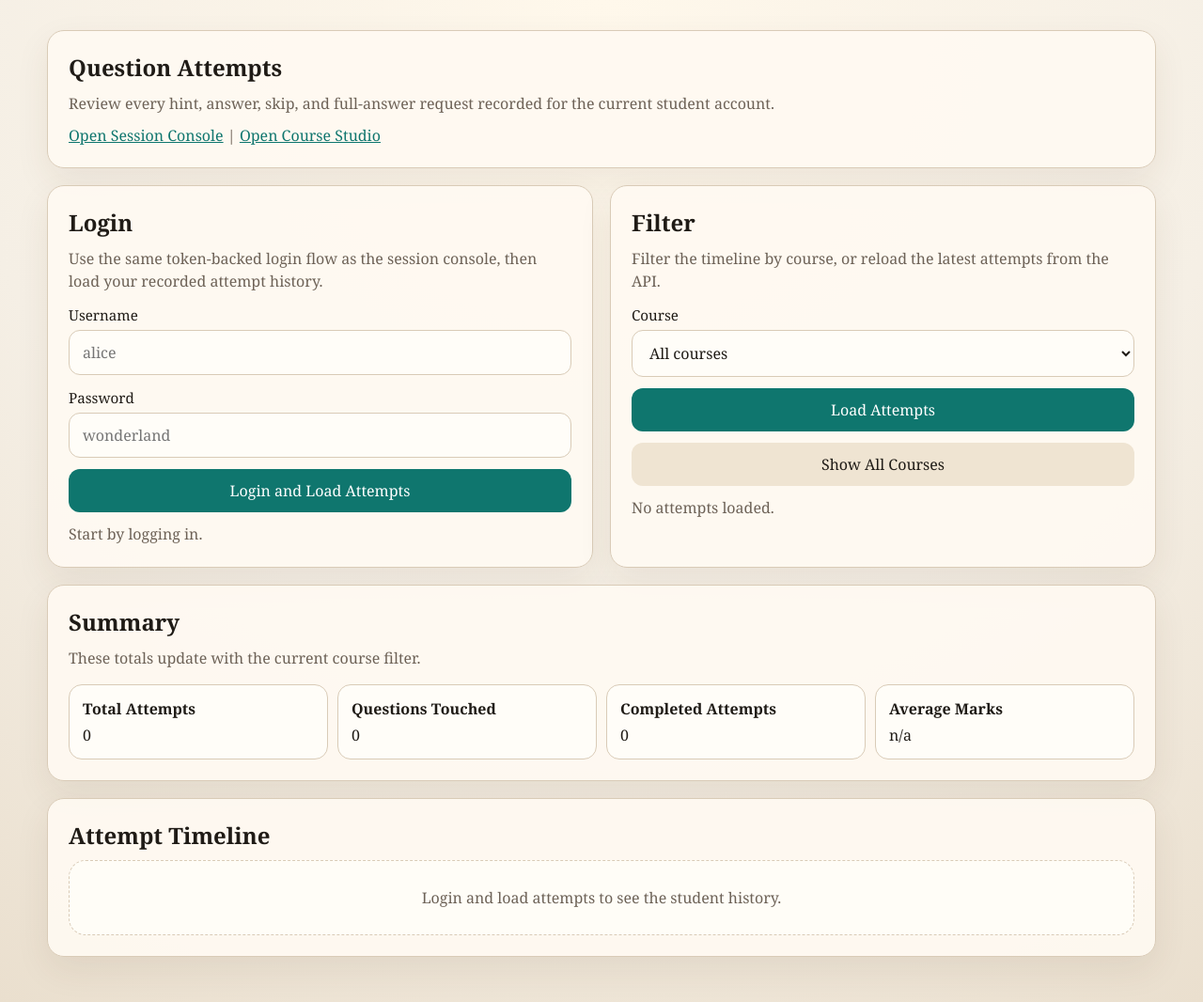
After one commit to ralthor/agentic-curiosity, a Django app: page /attempts/ in a window 1280 px wide. The commit adds this page. Shown: the whole page at 94% size. Run offline with Django 5.2, Linux system fonts and the light colour scheme; some libraries are stand-ins or nearby versions.

Commit message:
Add view question attempts

```diff
--- a/chat_api/urls.py
+++ b/chat_api/urls.py
@@ -1,6 +1,7 @@
 from django.urls import path
 
 from .views import (
+    attempts_view,
     chat_view,
     courses_view,
     create_session_view,
@@ -15,6 +16,7 @@ urlpatterns = [
     path("token/", token_view, name="chat-api-token"),
     path("courses/", courses_view, name="chat-api-courses"),
     path("courses/<int:course_id>/questions/import/", import_course_questions_view, name="chat-api-import-course-questions"),
+    path("attempts/", attempts_view, name="chat-api-attempts"),
     path("sessions/", create_session_view, name="chat-api-create-session"),
     path("sessions/<int:session_id>/", session_detail_view, name="chat-api-session-detail"),
     path("chat/", chat_view, name="chat-api-chat"),
--- /dev/null
+++ b/core/templates/core/attempts.html
@@ -0,0 +1,519 @@
+<!DOCTYPE html>
+<html lang="en">
+<head>
+    <meta charset="utf-8">
+    <meta name="viewport" content="width=device-width, initial-scale=1">
+    <title>Question Attempts</title>
+    <style>
+        :root {
+            --bg: #f5efe5;
+            --panel: #fffaf2;
+            --ink: #1f1b16;
+            --muted: #6d6257;
+            --line: #d9cbb7;
+            --accent: #0f766e;
+            --accent-soft: #d8f2ee;
+            --danger: #b42318;
+        }
+
+        * { box-sizing: border-box; }
+        body {
+            margin: 0;
+            font-family: Georgia, "Times New Roman", serif;
+            background: radial-gradient(circle at top, #fff8eb 0%, var(--bg) 56%, #eadfce 100%);
+            color: var(--ink);
+        }
+
+        main {
+            width: min(1180px, calc(100% - 32px));
+            margin: 32px auto 48px;
+            display: grid;
+            gap: 18px;
+        }
+
+        .hero, .panel, .attempt-card {
+            background: rgba(255, 250, 242, 0.92);
+            border: 1px solid var(--line);
+            border-radius: 18px;
+            padding: 22px;
+            box-shadow: 0 14px 36px rgba(80, 57, 30, 0.08);
+        }
+
+        .hero h1, .panel h2 {
+            margin: 0 0 10px;
+        }
+
+        .hero p, .panel p {
+            margin: 0;
+            color: var(--muted);
+            line-height: 1.5;
+        }
+
+        .grid {
+            display: grid;
+            grid-template-columns: repeat(auto-fit, minmax(280px, 1fr));
+            gap: 18px;
+        }
+
+        .summary-grid {
+            display: grid;
+            grid-template-columns: repeat(auto-fit, minmax(160px, 1fr));
+            gap: 10px;
+            margin-top: 16px;
+        }
+
+        .summary-card {
+            border: 1px solid var(--line);
+            border-radius: 14px;
+            padding: 14px;
+            background: #fffdf8;
+        }
+
+        .summary-card strong {
+            display: block;
+            margin-bottom: 6px;
+        }
+
+        label {
+            display: block;
+            margin: 14px 0 6px;
+            font-size: 0.95rem;
+        }
+
+        input, select, button {
+            width: 100%;
+            font: inherit;
+            border-radius: 12px;
+        }
+
+        input, select {
+            padding: 12px 14px;
+            border: 1px solid var(--line);
+            background: #fffdf8;
+            color: var(--ink);
+        }
+
+        button {
+            border: 0;
+            padding: 12px 16px;
+            background: var(--accent);
+            color: white;
+            cursor: pointer;
+            margin-top: 12px;
+        }
+
+        button.secondary {
+            background: #efe4d2;
+            color: var(--ink);
+        }
+
+        .status {
+            min-height: 24px;
+            color: var(--muted);
+            margin-top: 12px;
+        }
+
+        .status.error {
+            color: var(--danger);
+        }
+
+        .stack {
+            display: grid;
+            gap: 14px;
+        }
+
+        .attempt-card {
+            padding: 18px;
+        }
+
+        .attempt-header {
+            display: flex;
+            justify-content: space-between;
+            gap: 12px;
+            align-items: flex-start;
+            margin-bottom: 14px;
+        }
+
+        .attempt-header h3 {
+            margin: 0;
+            font-size: 1.1rem;
+        }
+
+        .attempt-meta {
+            display: flex;
+            flex-wrap: wrap;
+            gap: 8px;
+            margin-bottom: 14px;
+        }
+
+        .badge {
+            display: inline-block;
+            padding: 4px 10px;
+            border-radius: 999px;
+            background: var(--accent-soft);
+            color: var(--accent);
+            font-size: 0.88rem;
+        }
+
+        .attempt-body {
+            display: grid;
+            gap: 12px;
+        }
+
+        .section-block {
+            border: 1px solid var(--line);
+            border-radius: 14px;
+            padding: 14px;
+            background: #fffdf8;
+        }
+
+        .section-block strong {
+            display: block;
+            margin-bottom: 8px;
+        }
+
+        .markdown-content > :first-child {
+            margin-top: 0;
+        }
+
+        .markdown-content > :last-child {
+            margin-bottom: 0;
+        }
+
+        .empty-state {
+            border: 1px dashed var(--line);
+            border-radius: 18px;
+            padding: 28px;
+            text-align: center;
+            color: var(--muted);
+            background: rgba(255, 253, 248, 0.9);
+        }
+
+        a {
+            color: var(--accent);
+        }
+
+        @media (max-width: 680px) {
+            .attempt-header {
+                flex-direction: column;
+            }
+        }
+    </style>
+</head>
+<body>
+<main>
+    <section class="hero">
+        <h1>Question Attempts</h1>
+        <p>Review every hint, answer, skip, and full-answer request recorded for the current student account.</p>
+        <p style="margin-top: 10px;"><a href="{{ home_url }}">Open Session Console</a> | <a href="{{ course_topics_page_url }}">Open Course Studio</a></p>
+    </section>
+
+    <div class="grid">
+        <section class="panel">
+            <h2>Login</h2>
+            <p>Use the same token-backed login flow as the session console, then load your recorded attempt history.</p>
+            <label for="username">Username</label>
+            <input id="username" placeholder="alice">
+            <label for="password">Password</label>
+            <input id="password" type="password" placeholder="wonderland">
+            <button id="login-button" type="button">Login and Load Attempts</button>
+            <div class="status" id="auth-status">Start by logging in.</div>
+        </section>
+
+        <section class="panel">
+            <h2>Filter</h2>
+            <p>Filter the timeline by course, or reload the latest attempts from the API.</p>
+            <label for="course-filter">Course</label>
+            <select id="course-filter">
+                <option value="">All courses</option>
+            </select>
+            <button id="load-attempts-button" type="button">Load Attempts</button>
+            <button id="clear-filter-button" type="button" class="secondary">Show All Courses</button>
+            <div class="status" id="attempts-status">No attempts loaded.</div>
+        </section>
+    </div>
+
+    <section class="panel">
+        <h2>Summary</h2>
+        <p>These totals update with the current course filter.</p>
+        <div class="summary-grid">
+            <div class="summary-card">
+                <strong>Total Attempts</strong>
+                <span id="summary-total">0</span>
+            </div>
+            <div class="summary-card">
+                <strong>Questions Touched</strong>
+                <span id="summary-questions">0</span>
+            </div>
+            <div class="summary-card">
+                <strong>Completed Attempts</strong>
+                <span id="summary-completed">0</span>
+            </div>
+            <div class="summary-card">
+                <strong>Average Marks</strong>
+                <span id="summary-average">n/a</span>
+            </div>
+        </div>
+    </section>
+
+    <section class="panel">
+        <h2>Attempt Timeline</h2>
+        <div id="attempt-list" class="stack">
+            <div class="empty-state">Login and load attempts to see the student history.</div>
+        </div>
+    </section>
+</main>
+
+<script src="https://cdn.jsdelivr.net/npm/marked/marked.min.js"></script>
+<script>
+    if (window.marked && typeof window.marked.setOptions === "function") {
+        window.marked.setOptions({
+            breaks: true,
+            gfm: true
+        });
+    }
+
+    const config = {
+        loginUrl: "{{ chat_api_login_url|escapejs }}",
+        coursesUrl: "{{ chat_api_courses_url|escapejs }}",
+        attemptsUrl: "{{ chat_api_attempts_url|escapejs }}"
+    };
+
+    const storageKeys = {
+        token: "agentic-curiosity.token"
+    };
+
+    const state = {
+        token: localStorage.getItem(storageKeys.token) || "",
+        selectedCourseId: ""
+    };
+
+    const authStatus = document.getElementById("auth-status");
+    const attemptsStatus = document.getElementById("attempts-status");
+    const usernameField = document.getElementById("username");
+    const passwordField = document.getElementById("password");
+    const courseFilter = document.getElementById("course-filter");
+    const attemptList = document.getElementById("attempt-list");
+    const summaryTotal = document.getElementById("summary-total");
+    const summaryQuestions = document.getElementById("summary-questions");
+    const summaryCompleted = document.getElementById("summary-completed");
+    const summaryAverage = document.getElementById("summary-average");
+
+    let availableCourses = [];
+    let attempts = [];
+
+    function setStatus(target, message, isError = false) {
+        target.textContent = message;
+        target.classList.toggle("error", isError);
+    }
+
+    function storeState() {
+        localStorage.setItem(storageKeys.token, state.token);
+    }
+
+    function escapeHtml(value) {
+        return String(value)
+            .replaceAll("&", "&amp;")
+            .replaceAll("<", "&lt;")
+            .replaceAll(">", "&gt;")
+            .replaceAll('"', "&quot;")
+            .replaceAll("'", "&#39;");
+    }
+
+    function renderMarkdown(value) {
+        const text = String(value || "");
+        if (window.marked && typeof window.marked.parse === "function") {
+            return window.marked.parse(text);
+        }
+        return `<p>${escapeHtml(text).replaceAll("\n", "<br>")}</p>`;
+    }
+
+    function formatDate(value) {
+        if (!value) {
+            return "Unknown time";
+        }
+        const parsed = new Date(value);
+        if (Number.isNaN(parsed.getTime())) {
+            return value;
+        }
+        return new Intl.DateTimeFormat(undefined, {
+            dateStyle: "medium",
+            timeStyle: "short"
+        }).format(parsed);
+    }
+
+    function renderCourses() {
+        const currentValue = state.selectedCourseId;
+        courseFilter.innerHTML = "";
+
+        const placeholder = document.createElement("option");
+        placeholder.value = "";
+        placeholder.textContent = "All courses";
+        courseFilter.appendChild(placeholder);
+
+        availableCourses.forEach((course) => {
+            const option = document.createElement("option");
+            option.value = String(course.id);
+            option.textContent = `${course.name} (${course.question_count} questions)`;
+            courseFilter.appendChild(option);
+        });
+
+        courseFilter.value = currentValue;
+    }
+
+    function getFilteredAttempts() {
+        if (!state.selectedCourseId) {
+            return attempts;
+        }
+        return attempts.filter((attempt) => String(attempt.course.id) === state.selectedCourseId);
+    }
+
+    function renderSummary(filteredAttempts) {
+        const uniqueQuestions = new Set(filteredAttempts.map((attempt) => attempt.question.id));
+        const markedAttempts = filteredAttempts.filter((attempt) => Number.isInteger(attempt.awarded_marks));
+        const totalMarks = markedAttempts.reduce((sum, attempt) => sum + attempt.awarded_marks, 0);
+
+        summaryTotal.textContent = String(filteredAttempts.length);
+        summaryQuestions.textContent = String(uniqueQuestions.size);
+        summaryCompleted.textContent = String(filteredAttempts.filter((attempt) => attempt.completed_presentation).length);
+        summaryAverage.textContent = markedAttempts.length
+            ? `${(totalMarks / markedAttempts.length).toFixed(1)}`
+            : "n/a";
+    }
+
+    function renderAttempts() {
+        const filteredAttempts = getFilteredAttempts();
+        renderSummary(filteredAttempts);
+
+        if (!filteredAttempts.length) {
+            attemptList.innerHTML = '<div class="empty-state">No attempts match the current filter.</div>';
+            return;
+        }
+
+        attemptList.innerHTML = filteredAttempts.map((attempt) => {
+            const marks = Number.isInteger(attempt.awarded_marks)
+                ? `${attempt.awarded_marks}/${attempt.question.max_marks}`
+                : "n/a";
+            const leitner = Number.isInteger(attempt.derived_leitner_score)
+                ? String(attempt.derived_leitner_score)
+                : "n/a";
+            const responseBody = attempt.model_response_text
+                ? renderMarkdown(attempt.model_response_text)
+                : "<p>No model response stored.</p>";
+
+            return `
+                <article class="attempt-card">
+                    <div class="attempt-header">
+                        <div>
+                            <h3>${escapeHtml(attempt.question.question_text)}</h3>
+                            <p>${escapeHtml(attempt.course.name)} | ${escapeHtml(attempt.topic.name)} | ${escapeHtml(attempt.question_type.name)}</p>
+                        </div>
+                        <div>${escapeHtml(formatDate(attempt.created_at))}</div>
+                    </div>
+                    <div class="attempt-meta">
+                        <span class="badge">${escapeHtml(attempt.interaction_label)}</span>
+                        <span class="badge">Session ${escapeHtml(attempt.session.id)}</span>
+                        <span class="badge">Marks ${escapeHtml(marks)}</span>
+                        <span class="badge">Leitner ${escapeHtml(leitner)}</span>
+                        <span class="badge">${attempt.completed_presentation ? "Question Closed" : "Question Still Open"}</span>
+                    </div>
+                    <div class="attempt-body">
+                        <div class="section-block">
+                            <strong>Student Message</strong>
+                            <div class="markdown-content">${renderMarkdown(attempt.student_message)}</div>
+                        </div>
+                        <div class="section-block">
+                            <strong>Model Response</strong>
+                            <div class="markdown-content">${responseBody}</div>
+                        </div>
+                    </div>
+                </article>
+            `;
+        }).join("");
+    }
+
+    async function fetchJson(url, options = {}) {
+        const headers = new Headers(options.headers || {});
+        if (state.token) {
+            headers.set("Authorization", `Token ${state.token}`);
+        }
+        if (options.body && !headers.has("Content-Type")) {
+            headers.set("Content-Type", "application/json");
+        }
+        const response = await fetch(url, { ...options, headers });
+        const payload = await response.json().catch(() => ({}));
+        if (!response.ok) {
+            throw new Error(payload.error || `Request failed with status ${response.status}.`);
+        }
+        return payload;
+    }
+
+    async function loadCourses() {
+        const payload = await fetchJson(config.coursesUrl);
+        availableCourses = payload.courses || [];
+        renderCourses();
+    }
+
+    async function loadAttempts() {
+        const payload = await fetchJson(config.attemptsUrl);
+        attempts = payload.attempts || [];
+        renderAttempts();
+        setStatus(attemptsStatus, `Loaded ${attempts.length} attempt(s).`);
+    }
+
+    async function loadDashboard() {
+        if (!state.token) {
+            throw new Error("Login first.");
+        }
+        await Promise.all([loadCourses(), loadAttempts()]);
+    }
+
+    async function login() {
+        const username = usernameField.value.trim();
+        const password = passwordField.value;
+        if (!username || !password) {
+            throw new Error("username and password are required.");
+        }
+        const payload = await fetchJson(config.loginUrl, {
+            method: "POST",
+            body: JSON.stringify({ username, password })
+        });
+        state.token = payload.token;
+        storeState();
+        setStatus(authStatus, `Authenticated as ${payload.username}.`);
+        await loadDashboard();
+    }
+
+    document.getElementById("login-button").addEventListener("click", () => {
+        setStatus(authStatus, "Logging in...");
+        login().catch((error) => setStatus(authStatus, error.message, true));
+    });
+
+    document.getElementById("load-attempts-button").addEventListener("click", () => {
+        setStatus(attemptsStatus, "Loading attempts...");
+        loadDashboard().catch((error) => setStatus(attemptsStatus, error.message, true));
+    });
+
+    document.getElementById("clear-filter-button").addEventListener("click", () => {
+        state.selectedCourseId = "";
+        courseFilter.value = "";
+        renderAttempts();
+        setStatus(attemptsStatus, "Showing attempts from all courses.");
+    });
+
+    courseFilter.addEventListener("change", () => {
+        state.selectedCourseId = courseFilter.value;
+        renderAttempts();
+        const message = state.selectedCourseId
+            ? "Showing attempts for the selected course."
+            : "Showing attempts from all courses.";
+        setStatus(attemptsStatus, message);
+    });
+
+    if (state.token) {
+        setStatus(authStatus, "Using stored token.");
+        loadDashboard().catch((error) => setStatus(attemptsStatus, error.message, true));
+    }
+</script>
+</body>
+</html>
--- a/core/templates/core/home.html
+++ b/core/templates/core/home.html
@@ -183,7 +183,7 @@
     <section class="hero">
         <h1>Question-first tutoring sessions</h1>
         <p>Start each session from a stored course, keep one active question in focus, and let the app track question attempts and topic progress without global conversation context.</p>
-        <p style="margin-top: 10px;"><a href="{{ course_topics_page_url }}">Open Course Studio</a></p>
+        <p style="margin-top: 10px;"><a href="{{ course_topics_page_url }}">Open Course Studio</a> | <a href="{{ attempts_page_url }}">View Question Attempts</a></p>
     </section>
 
     <div class="grid">
--- a/core/urls.py
+++ b/core/urls.py
@@ -1,8 +1,9 @@
 from django.urls import path
 
-from .views import course_topics, home
+from .views import attempts, course_topics, home
 
 urlpatterns = [
     path('', home, name='home'),
     path('course-topics/', course_topics, name='course-topics'),
+    path('attempts/', attempts, name='attempts'),
 ]
--- a/core/views.py
+++ b/core/views.py
@@ -13,6 +13,7 @@ def home(request):
             "chat_api_sessions_url": reverse("chat-api-create-session"),
             "chat_api_chat_url": reverse("chat-api-chat"),
             "course_topics_page_url": reverse("course-topics"),
+            "attempts_page_url": reverse("attempts"),
         },
     )
 
@@ -27,3 +28,17 @@ def course_topics(request):
             "home_url": reverse("home"),
         },
     )
+
+
+def attempts(request):
+    return render(
+        request,
+        "core/attempts.html",
+        {
+            "chat_api_login_url": reverse("chat-api-login"),
+            "chat_api_courses_url": reverse("chat-api-courses"),
+            "chat_api_attempts_url": reverse("chat-api-attempts"),
+            "home_url": reverse("home"),
+            "course_topics_page_url": reverse("course-topics"),
+        },
+    )
```
Also changed, not shown: chat_api/tests.py (+47 -0 lines), chat_api/views.py (+67 -0 lines), core/tests.py (+11 -0 lines).
